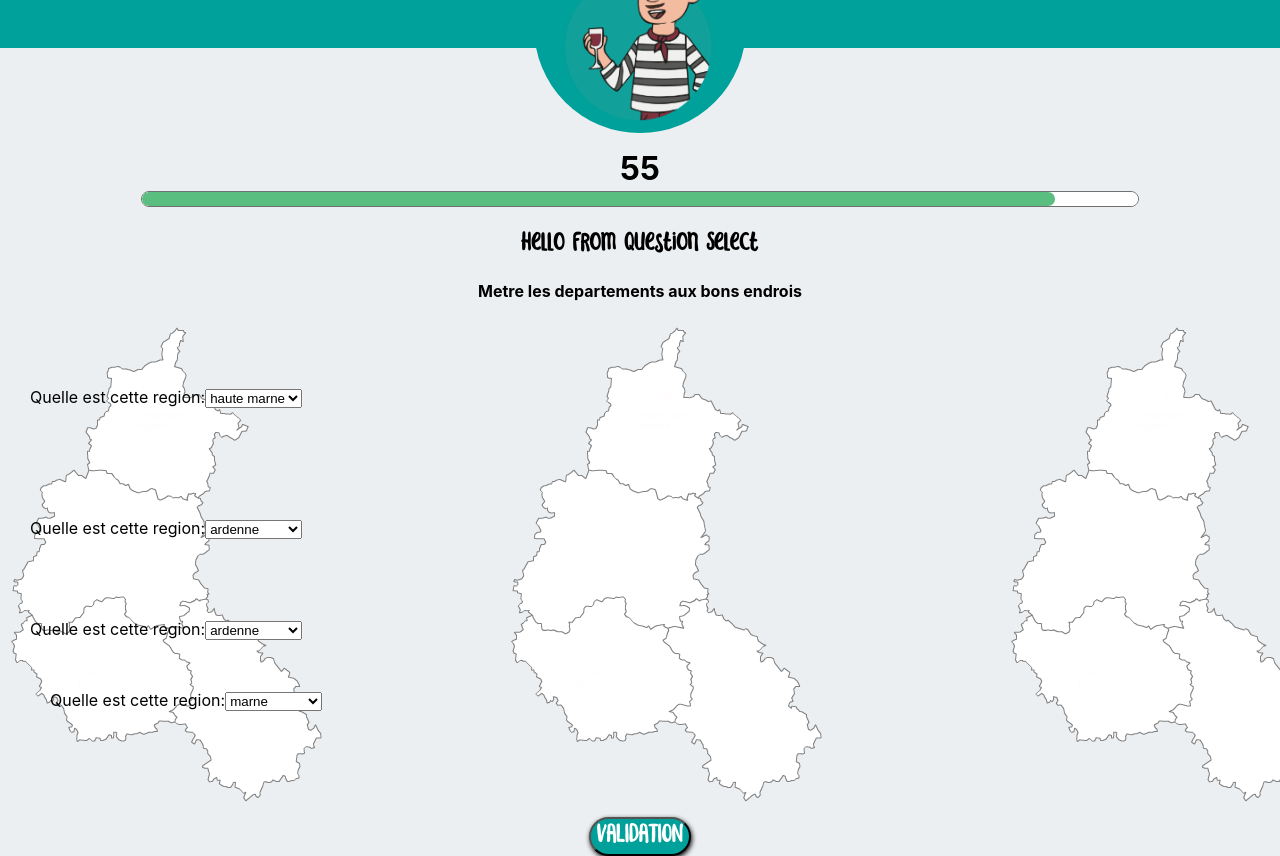
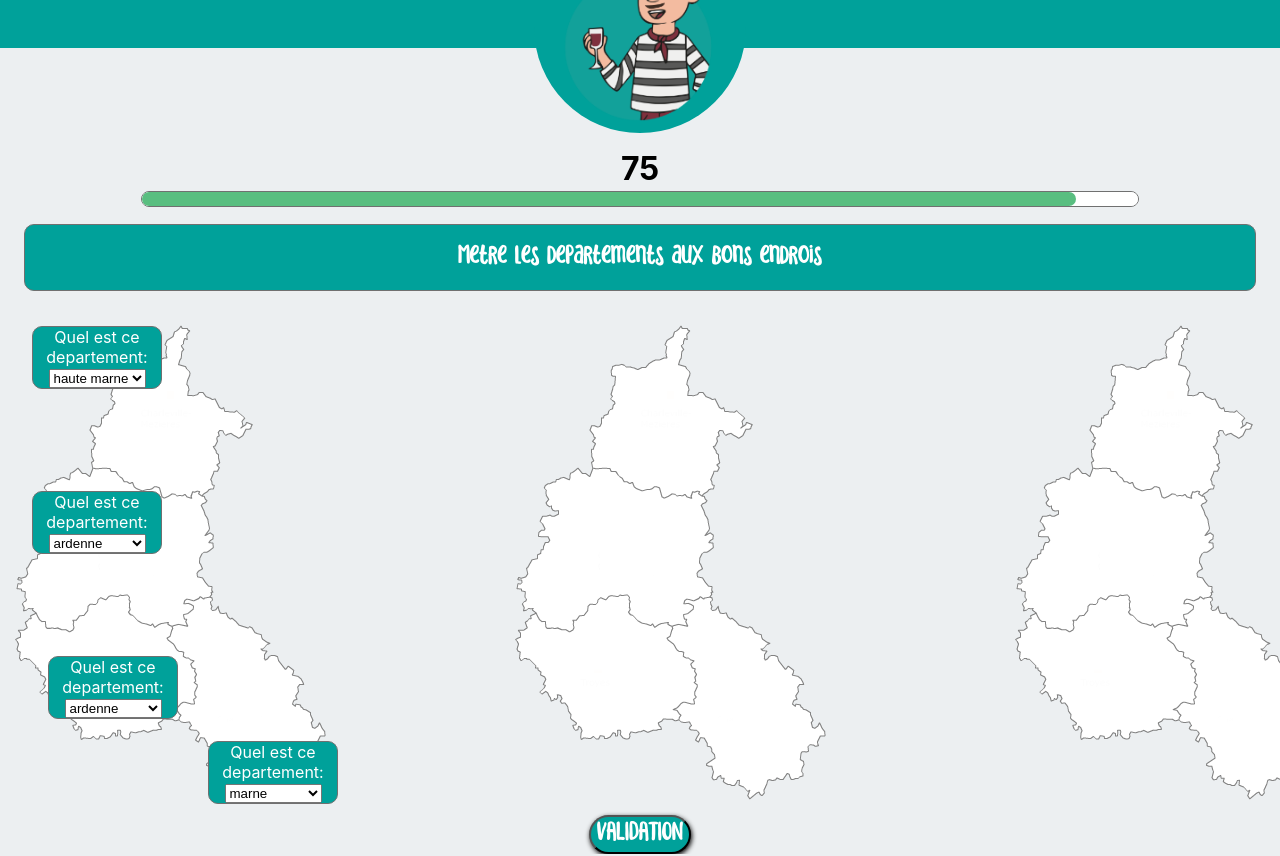
Before and after one commit to jojo051/demo-tonton, a React (Create React App) app: page /2 in a window 1280 px wide. Built offline with nearby package versions, Linux system fonts and the light colour scheme.

Commit message:
add css in question

```diff
--- a/src/component/CounterQuestionSelect.jsx
+++ b/src/component/CounterQuestionSelect.jsx
@@ -4,7 +4,7 @@ import { useHistory } from 'react-router-dom';
 import './Counter.css';
 
 function CounterQuestionSelect() {
-  const MAX_DURATION = 60;
+  const MAX_DURATION = 80;
   const [timeleft, setTimeleft] = useState(MAX_DURATION);
   const history = useHistory();
 
@@ -12,7 +12,7 @@ function CounterQuestionSelect() {
     if (timeleft > 0) {
       setTimeout(() => setTimeleft(timeleft - 1), 1000);
     } else {
-      history.push('/2');
+      history.push('/3');
     }
   }, [timeleft, history]);
   return (
--- a/src/component/Home.jsx
+++ b/src/component/Home.jsx
@@ -19,6 +19,7 @@ function Home() {
         <div className="home-button-container" >
         <Link className="home-button" to="/1">Jouer</Link>
         </div>
+        <p style={{textAlign:"center"}}>https://main.d3rj5i38r0uxgo.amplifyapp.com/</p>
       </div>
     </>
   );
--- a/src/component/QuestionPhrase.css
+++ b/src/component/QuestionPhrase.css
@@ -14,6 +14,7 @@
   text-align: center;
   padding: 0.5rem 0;
   margin: 0.5rem 0;
+  max-width: 18rem;
 }
 
 .result-button {
--- a/src/component/QuestionPhrase.jsx
+++ b/src/component/QuestionPhrase.jsx
@@ -9,7 +9,7 @@ function QuestionPhrase() {
   const [bool, setBool] = useState(false);
   const [words, setWords] = useState(['constituants', 'transformation']);
 
-  const MAX_DURATION = 30;
+  const MAX_DURATION = 90;
   const [timeleft, setTimeleft] = useState(MAX_DURATION);
   const history = useHistory();
 
--- a/src/component/QuestionSelect.css
+++ b/src/component/QuestionSelect.css
@@ -6,12 +6,22 @@
 .seclect-container {
   background-image: url("../img/champagneArdennecarte.png");
   height: 500px;
-  margin-left: -100px;
+  margin-left: -6rem;
+  display: flex;
+  flex-direction: column;
+  justify-content: space-around;
 }
 
 .question-select-title {
   text-align: center;
   font-family: 'Sakra';
+  background-color: #00a19a;
+  font-size: 1.5rem;
+  color: white;
+  border: 1px solid #707070;
+  border-radius: 10px;
+  padding: 1rem;
+  margin: 0 1.5rem 1.5rem;
 }
 
 .question-select-question{
@@ -21,24 +31,47 @@
 }
 
 .container1{
-  margin-left: 130px;
-  padding-top: 70px;
-
+  margin-left: 8rem;
+  background-color: #00a19a;
+  color: white;
+  border: 1px solid #707070;
+  border-radius: 10px;
+  text-align: center;
+  max-width: 8rem;
 }
 
 .container2{
-  margin-left: 130px;
-  padding-top: 110px;
+  margin-left: 8rem;
+  margin-top: 5rem;
+  background-color: #00a19a;
+  color: white;
+  border: 1px solid #707070;
+  border-radius: 10px;
+  text-align: center;
+  max-width: 8rem;
 }
 
+
 .container3{
-  margin-left: 130px;
-  padding-top: 80px;
+  margin-left: 9rem;
+  margin-top: 5rem;
+  background-color: #00a19a;
+  color: white;
+  border: 1px solid #707070;
+  border-radius: 10px;
+  text-align: center;
+  max-width: 8rem;
 }
 
 .container4{
-  margin-left: 150px;
-  padding-top: 50px;
+  margin-left: 19rem;
+  margin-top: 0rem;
+  background-color: #00a19a;
+  color: white;
+  border: 1px solid #707070;
+  border-radius: 10px;
+  text-align: center;
+  max-width: 8rem;
 }
 
 .question-select-button{
@@ -56,3 +89,11 @@
   display: flex;
   justify-content: center;
 }
+
+.select1 {
+  background-color: #00a19a;
+  color: white;
+  border: 1px solid #707070;
+  border-radius: 10px;
+  text-align: center;
+}
--- a/src/component/QuestionSelect.jsx
+++ b/src/component/QuestionSelect.jsx
@@ -43,14 +43,14 @@ const QuestionSelect =()=> {
       <BorderTopHome />
       <CounterQuestionSelect />
 
-      <h2 className="question-select-title">Hello from Question Select</h2>
+      <h1 className="question-select-title">Metre les departements aux bons endrois</h1>
 
-      <p className="question-select-question">Metre les departements aux bons endrois</p>
       <div className="seclect-container">
         <div className="container1">
-          <label htmlFor="region-select-ar" clasName="question-label1">Quelle est cette region:</label>
+          <label htmlFor="region-select-ar" clasName="question-label1">Quel est ce departement:</label>
+          <br></br>
           <select
-            clasName=""
+            clasName="select1"
             value={regionAr}
             name="region-ar"
             id="region-ar"
@@ -63,9 +63,10 @@ const QuestionSelect =()=> {
           </select>
         </div>
         <div className="container2">
-          <label htmlFor="region-select-ma" clasName="question-label2">Quelle est cette region:</label>
+          <label htmlFor="region-select-ma" clasName="question-label2">Quel est ce departement:</label>
+          <br></br>
           <select
-            clasName=""
+            clasName="select1"
             value={regionMa}
             name="region-marne"
             id="region-marne"
@@ -78,9 +79,10 @@ const QuestionSelect =()=> {
           </select>
         </div>
         <div className="container3">
-          <label htmlFor="region-select-au" clasName="question-label3">Quelle est cette region:</label>
+          <label htmlFor="region-select-au" clasName="question-label3">Quel est ce departement:</label>
+          <br></br>
           <select
-            clasName=""
+            clasName="select1"
             value={regionAu}
             name="region-aube"
             id="region-aube"
@@ -93,9 +95,10 @@ const QuestionSelect =()=> {
           </select>
         </div>
         <div className="container4">
-          <label htmlFor="region-select-ha" clasName="question-label4">Quelle est cette region:</label>
+          <label htmlFor="region-select-ha" clasName="question-label4">Quel est ce departement:</label>
+          <br></br>
           <select
-            clasName=""
+            clasName="select1"
             value={regionHa}
             name="region-haut"
             id="region-haut"
```
